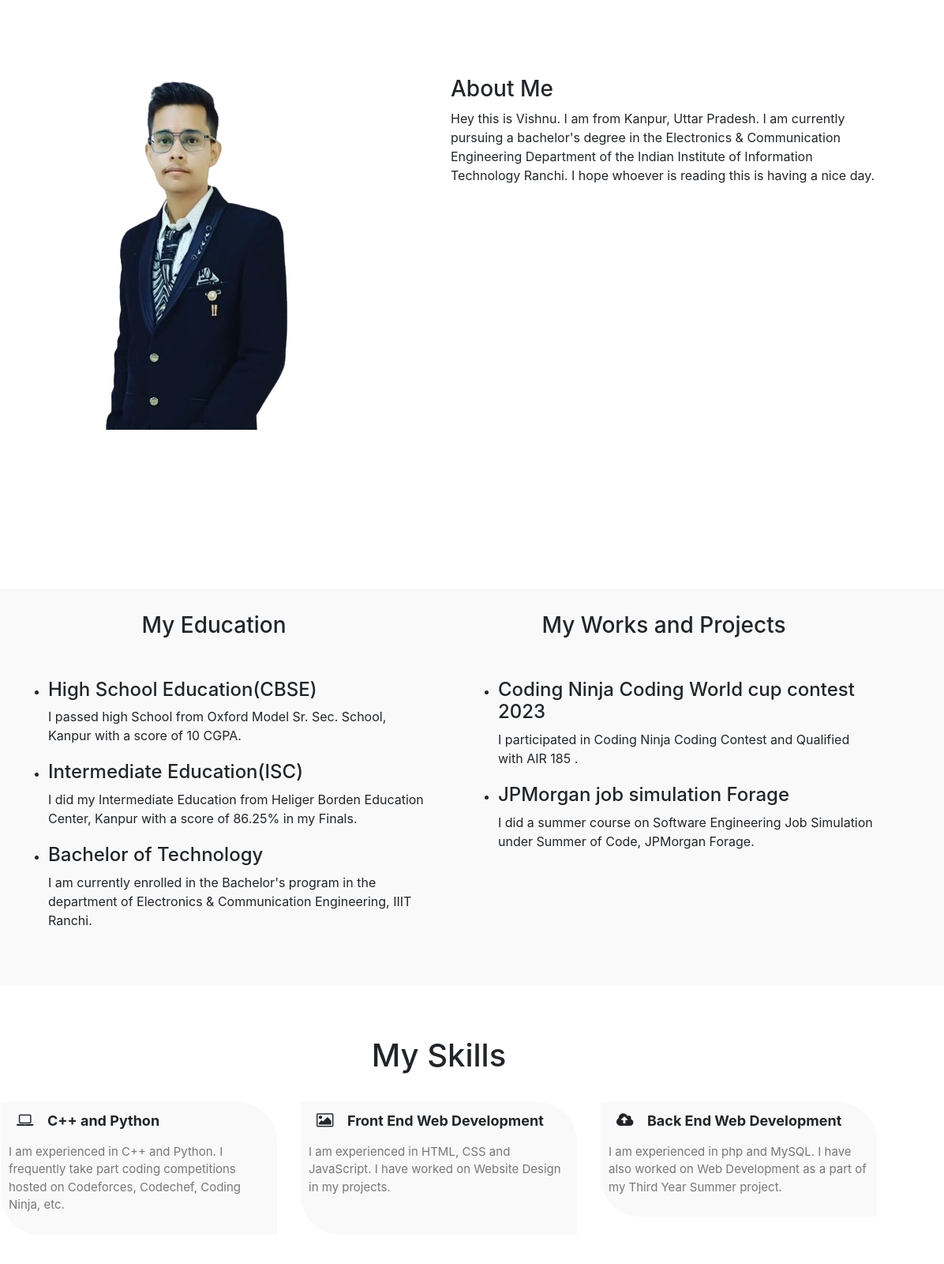
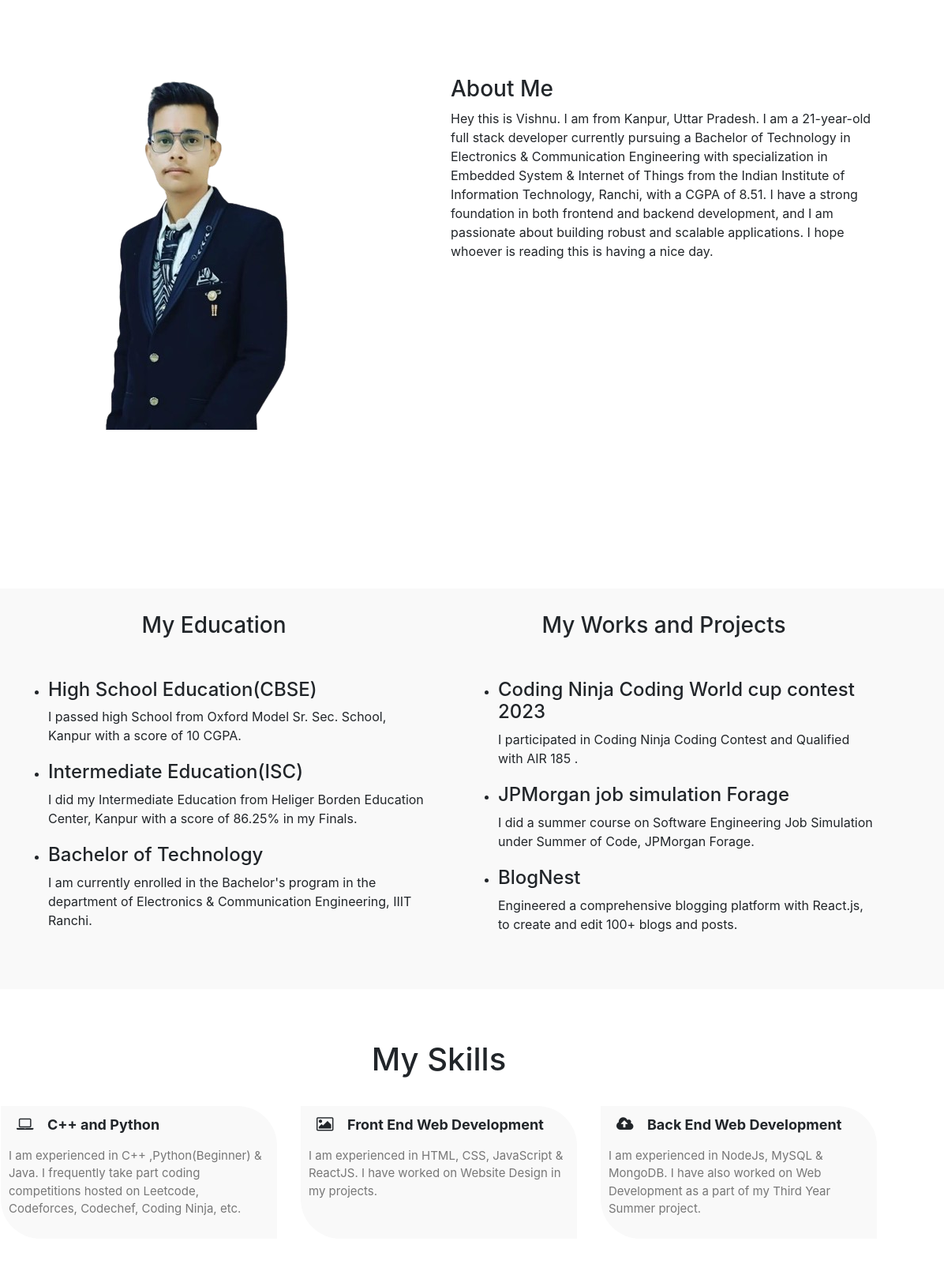
Before and after one commit to Markownikov/MyIntro, a plain HTML site: page index.html in a window 1280 px wide. Shown: the part 860-2460 px from the top of the page at 79% size, 84-1280 px from the left. Drawn offline with nearby package versions, Linux system fonts and the light colour scheme; files whose address does not match are found by name.

Commit message:
Update index.html

```diff
--- a/index.html
+++ b/index.html
@@ -71,8 +71,12 @@
 
 
 						Hey this is Vishnu. I am from Kanpur, Uttar Pradesh.
-						I am currently pursuing a bachelor's degree in the Electronics & Communication
-						Engineering Department of the Indian Institute of Information Technology Ranchi.
+						I am a 21-year-old full stack developer
+						currently pursuing a Bachelor of Technology in Electronics & Communication Engineering
+						with specialization in Embedded System & Internet of Things
+						from the Indian Institute of Information Technology, Ranchi,
+						with a CGPA of 8.51. I have a strong foundation in both frontend and backend development,
+						and I am passionate about building robust and scalable applications.
 						I hope whoever is reading this is having a nice day.
 
 
@@ -125,6 +129,13 @@
 							<p>I did a summer course on Software Engineering Job Simulation  under Summer of Code, JPMorgan Forage.
 							</p>
 						</li>
+						<li>
+							<h4>BlogNest</h4>
+							<p>Engineered a comprehensive blogging platform with React.js,  to create and edit 100+ blogs and posts.
+							</p>
+						</li>
+
+
 					</ul>
 				</div>
 			</div>
@@ -139,7 +150,7 @@
 						<i class="fa fa-laptop"></i>
 						<span>C++ and Python</span>
 						<p>
-							I am experienced in C++ and Python. I frequently take part coding competitions hosted on Codeforces, Codechef, Coding Ninja, etc.<br>
+							I am experienced in C++ ,Python(Beginner) & Java. I frequently take part coding competitions hosted on Leetcode, Codeforces, Codechef, Coding Ninja, etc.<br>
 						</p>
 					</div>
 				</div>
@@ -148,7 +159,7 @@
 						<i class="fa fa-image"></i>
 						<span>Front End Web Development</span>
 						<p>
-							I am experienced in HTML, CSS and JavaScript. I have worked on Website Design in my projects.<br><br>
+							I am experienced in HTML, CSS, JavaScript & ReactJS. I have worked on Website Design in my projects.<br><br>
 						</p>
 					</div>
 				</div>
@@ -157,7 +168,7 @@
 						<i class="fa fa-cloud-upload"></i>
 						<span>Back End Web Development</span>
 						<p>
-							I am experienced in php and MySQL. I have also worked on Web Development as a part of my Third Year Summer project.<br>
+							I am experienced in NodeJs, MySQL & MongoDB. I have also worked on Web Development as a part of my Third Year Summer project.<br>
 						</p>
 					</div>
 				</div>
@@ -208,7 +219,7 @@
 				</div>
 				<div class="col-md-4">
 					<i class="fa fa-envelope"></i>
-					<p>vishnushuklac841<br>@gmail.com</p>
+					<p>vishnushukla789<br>@gmail.com</p>
 				</div>
 				<div class="col-md-4">
 					<i class="fa fa-globe"></i>
```
